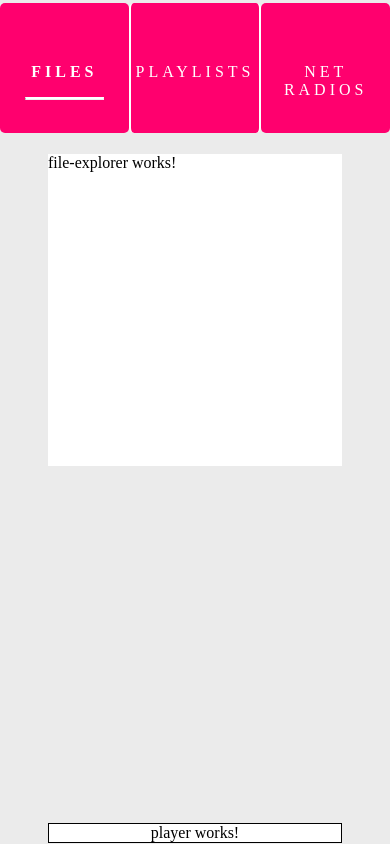
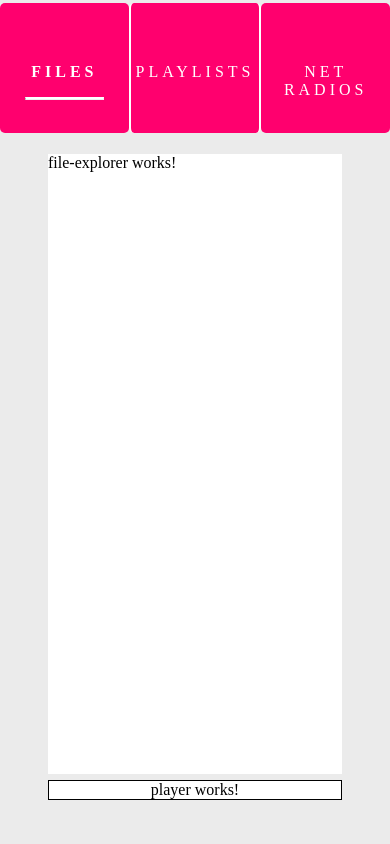
Before and after one commit to korczakk/PiPlayer.Web, an Angular app: page / in a window 390 px wide. Built offline with nearby package versions, Linux system fonts and the light colour scheme.

Commit message:
Better responsivness

```diff
--- a/src/app/content-explorer/content-explorer.component.scss
+++ b/src/app/content-explorer/content-explorer.component.scss
@@ -1,4 +1,3 @@
 .container {
-  height: 80vw;
-  background-color: white;
+
 }
--- a/src/app/home/home.component.scss
+++ b/src/app/home/home.component.scss
@@ -3,10 +3,14 @@
 
 .content-explorer {
   margin: 1.3em 3em auto 3em;
+  background-color: white;
+  height: calc(100vh - 14em);
+  max-height: 75vh;
+
 }
 
 .player {
   position: absolute;
-  top: 95%;
+  top: 90%;
   width: 100%;
 }
```
